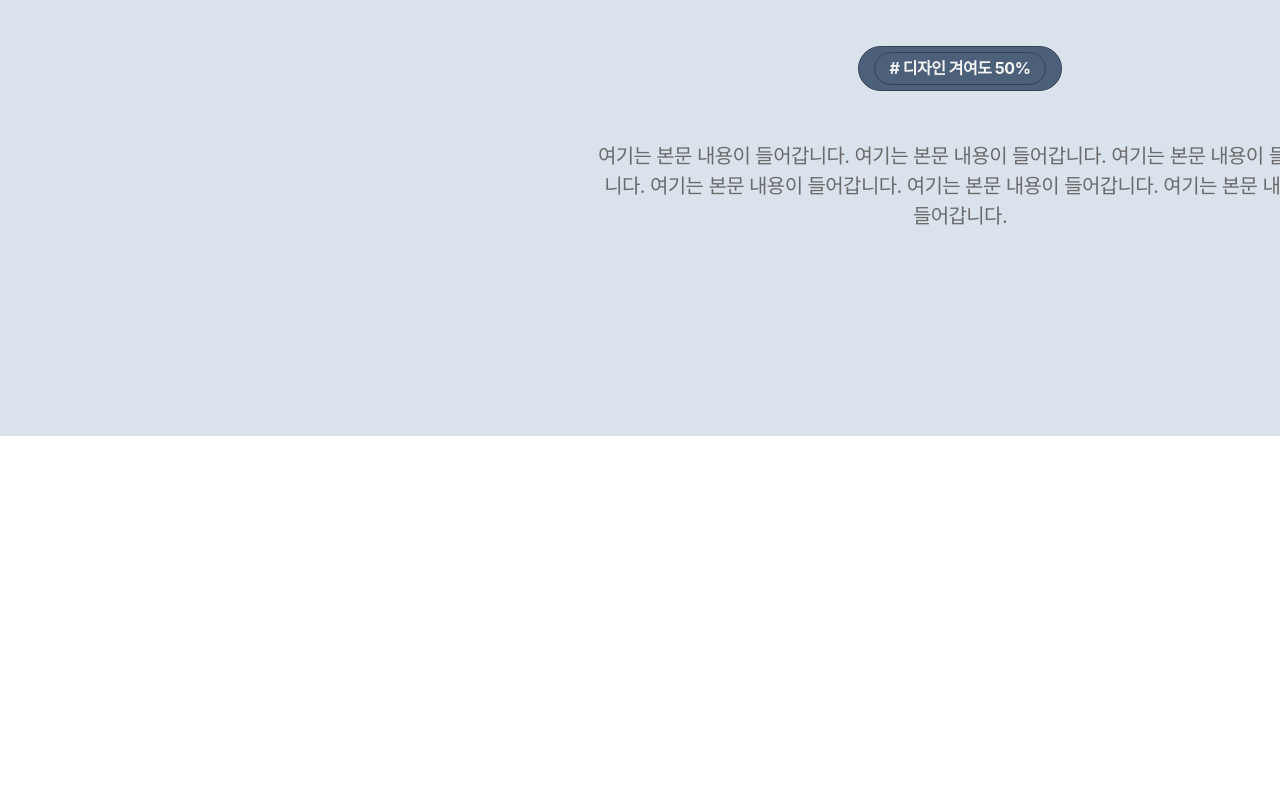
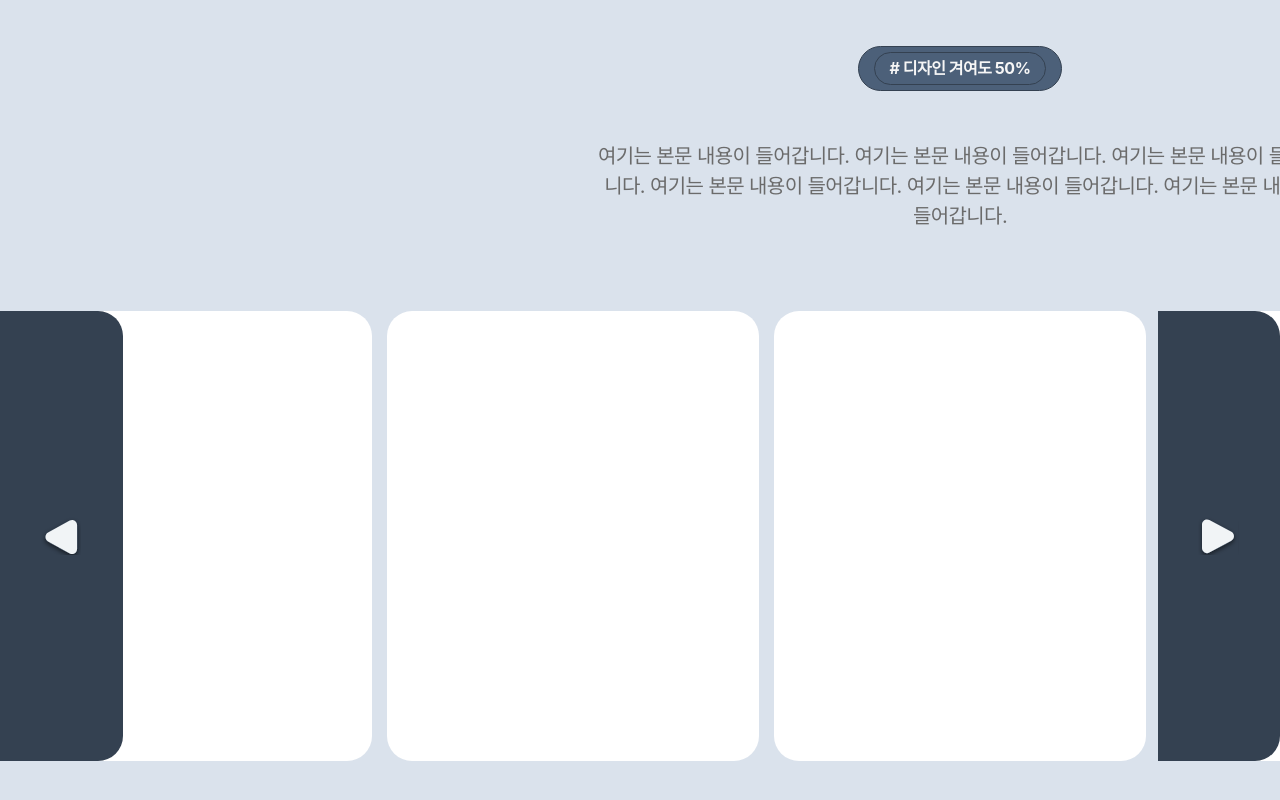
Before and after one commit to pnci1029/FolioPark, a React (Create React App) app in the folder FolioPark_FE/: page / in a window 1280 px wide. Shown: the part 1511-2311 px from the top of the page. Before the commit the page ends 1947 px from the top, so only its background shows below. Built offline with nearby package versions, Linux system fonts and the light colour scheme.

Commit message:
이미지 영역 css  추가

```diff
--- a/FolioPark_FE/src/style/common/main.module.scss
+++ b/FolioPark_FE/src/style/common/main.module.scss
@@ -180,6 +180,7 @@
     background: var(--Color-Special-Sdarkblue-100, #DAE2EC);
   }
 
+  // 텍스트 영역
   .textArea {
     @include flexColumnWithGap(50px);
 
@@ -239,4 +240,55 @@
     text-align: center;
   }
 
+  // 이미지 영역
+  .imageArea {
+    @include flexWithStretch();
+    gap: 15px;
+
+  }
+
+  .imageFrame{
+    display: flex;
+    width: 800px;
+    height: 450px;
+    justify-content: center;
+    align-items: center;
+    border-radius: 25px;
+    background: var(--Color-GrayScale-white, #FFF);
+  }
+
+  .imageHandler{
+    display: flex;
+    width: 80px;
+    height: 450px;
+    padding: 0 21.5px 0 21px;
+    flex-direction: column;
+    justify-content: center;
+    align-items: center;
+    position: absolute;
+    border-radius: 0 25px 25px 0;
+    background: var(--Color-Special-Sdarkblue-500_main, #344151);
+
+    &.right{
+      right: 0;
+    }
+
+    &.left{
+      left: 0;
+    }
+  }
+
+  .polygon{
+    width: 40.508px;
+    height: 37.5px;
+
+    &.left{
+      background-image: url("../../assets/left_polygon.svg");
+    }
+
+    &.right{
+      background-image: url("../../assets/right_polygon.svg");
+    }
+  }
+
 }
```
Also changed, not shown: FolioPark_FE/src/assets/left_polygon.svg (added), FolioPark_FE/src/assets/right_polygon.svg (added).
